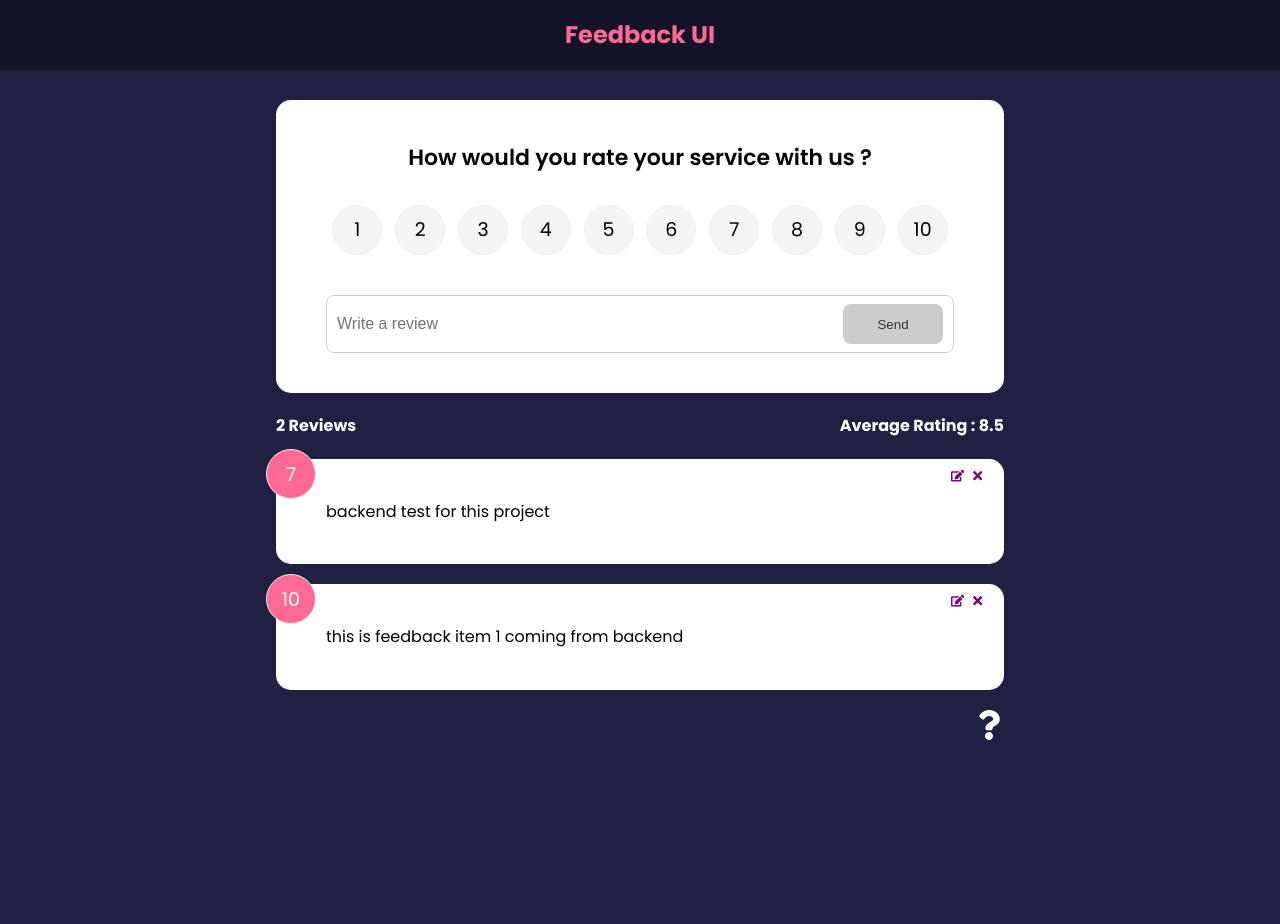
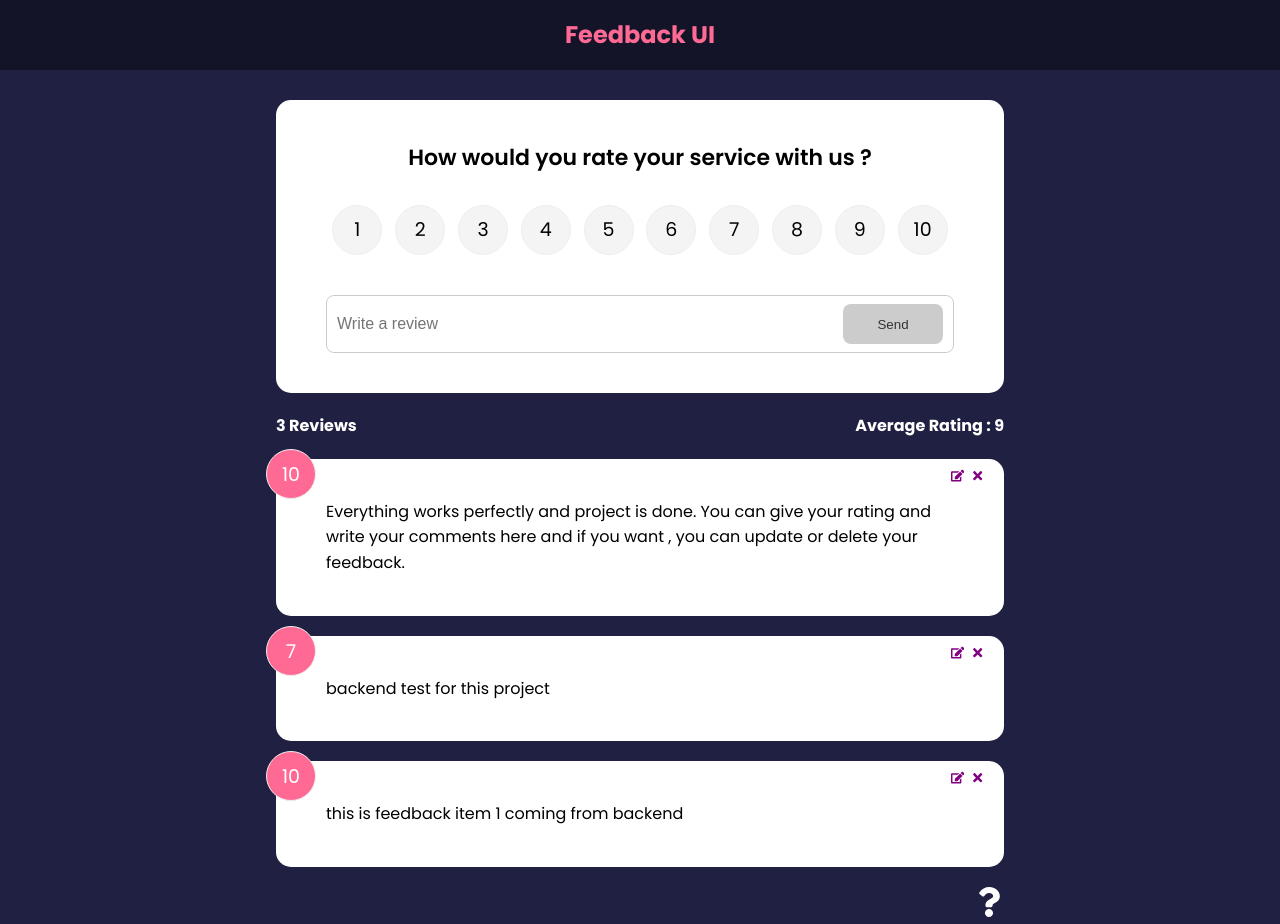
Before and after one commit to ssgng/Feedback-App, a React (Create React App) app: page / in a window 1280 px wide. Before the commit the page ends 800 px from the top, so only its background shows below. Built offline with nearby package versions, Linux system fonts and the light colour scheme; data requests are answered from the project's data file.

Commit message:
project is done. Everything works perfectly.

```diff
--- a/db.json
+++ b/db.json
@@ -9,6 +9,11 @@
       "text": "backend test for this project ",
       "rating": 7,
       "id": 4
+    },
+    {
+      "text": "Everything works perfectly and project is done. You can give your rating and write your comments here and if you want , you can update or delete your feedback. ",
+      "rating": 10,
+      "id": 5
     }
   ]
 }
--- a/src/components/FeedbackForm.jsx
+++ b/src/components/FeedbackForm.jsx
@@ -1,7 +1,7 @@
 import { useState, useContext, useEffect } from "react"
+import RatingSelect from "./RatingSelect"
 import Card from "./shared/Card"
 import Button from "./shared/Button"
-import RatingSelect from "./RatingSelect"
 import FeedbackContext from "../context/FeedbackContext"
 
 function FeedbackForm() {
@@ -24,7 +24,7 @@ function FeedbackForm() {
         if(value === ""){
             setBtnDisabled(true)
             setMessage(null)
-        } else if (value.trim().length<= 10 ){
+        } else if (value.trim().length< 10 ){
             setMessage('Text must be at least 10 characters')
             setBtnDisabled(true)
         }else{
@@ -40,7 +40,7 @@ function FeedbackForm() {
         if(text.trim().length>10){
             const newFeedback ={
                 text,
-                rating
+                rating,
             }
 
             if(feedbackEdit.edit ===true) {
--- a/src/components/FeedbackItem.jsx
+++ b/src/components/FeedbackItem.jsx
@@ -7,7 +7,7 @@ import FeedbackContext from '../context/FeedbackContext'
 
 function FeedbackItem({item}) {
 
-  const {deleteFeedback, editFeddback} = useContext(FeedbackContext)
+  const {deleteFeedback, editFeedback} = useContext(FeedbackContext)
 
 
   return (
@@ -16,7 +16,7 @@ function FeedbackItem({item}) {
         <button onClick={() => deleteFeedback(item.id)} className='close'>
           <FaTimes color ='purple'/>
         </button>
-        <button onclick={() => editFeddback(item)} className="edit">
+        <button onClick={() => editFeedback(item)} className="edit">
           <FaEdit color ='purple'/>
         </button>
         <div className="text-display">{item.text}</div>
--- a/src/components/Header.jsx
+++ b/src/components/Header.jsx
@@ -1,4 +1,6 @@
 import PropTypes from 'prop-types'
+import {Link} from 'react-router-dom'
+
 
 function Header({text,bgColor,textColor}) { // {title} is our prop. We want this title dinamic
   const headerStyles = {
@@ -10,12 +12,14 @@ function Header({text,bgColor,textColor}) { // {title} is our prop. We want this
   return (
     <header style={headerStyles}>
         <div className="container">
+          <Link to ='/' style={{textDecoration : "none", color : "#ff6a95"}}>
             <h2>{text}</h2> {/* We have to catch this text prop here. it is important and mandatory */}
+          </Link>
+
         </div>
     </header>
   )
 }
-
 Header.defaultProps = {
     text : "Feedback UI",
     bgColor: 'rgba(0,0,0,0.4)',
--- a/src/components/RatingSelect.jsx
+++ b/src/components/RatingSelect.jsx
@@ -15,8 +15,6 @@ function RatingSelect({select}) {
       setSelected(+e.currentTarget.value)
       select(+e.currentTarget.value)
     }
-
-
     return (
       <ul className='rating'>
         {Array.from({ length: 10 }, (_, i) => (
```
